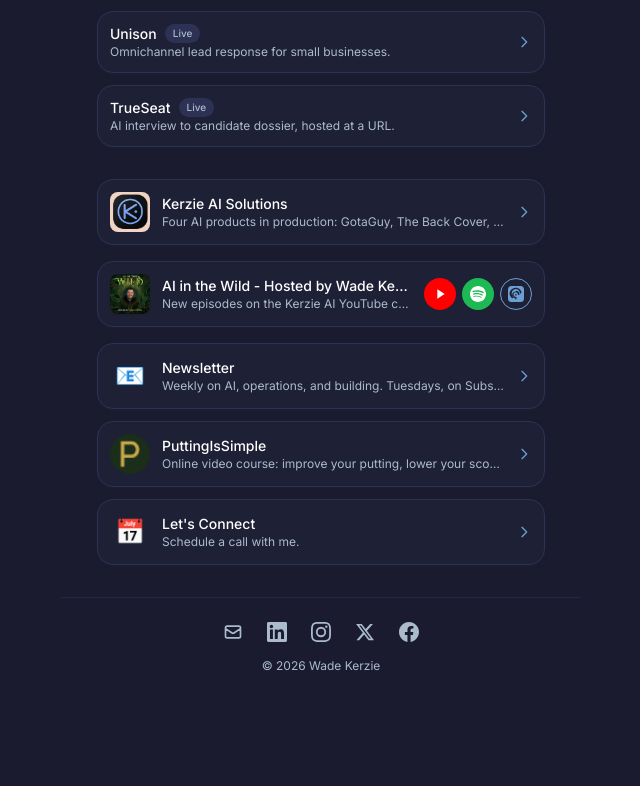
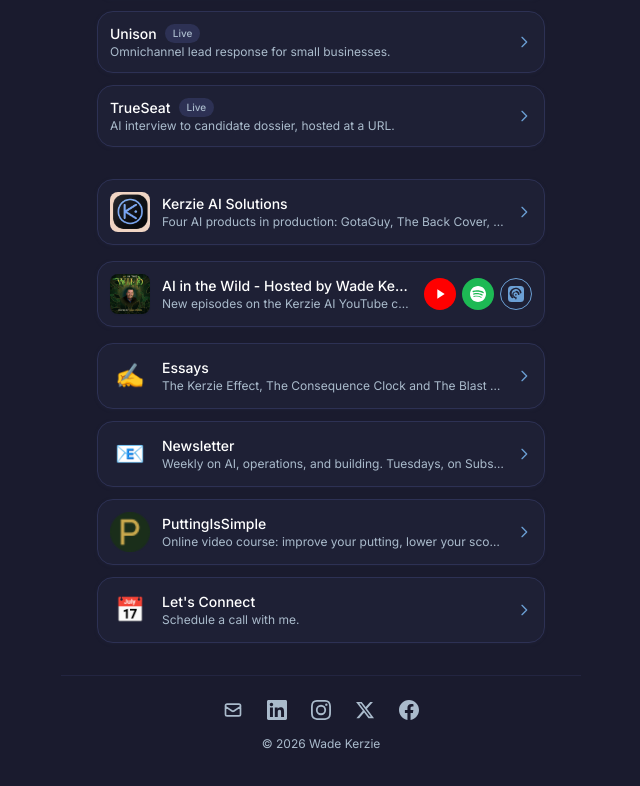
Before and after one commit to wadekerzie/wadekerzie-pro, a React (Vite) app: page / in a window 1280 px wide. Shown: the part 846-1632 px from the top of the page, without its empty margins (319-959 px from the left). Before the commit the page ends 1568 px from the top, so only its background shows below. Built offline with nearby package versions, Linux system fonts and the light colour scheme.

Commit message:
Essays card: the three kerzie.ai essays, linked to The Kerzie Effect (Wade 9/24)

```diff
--- a/src/components/LinkHub.jsx
+++ b/src/components/LinkHub.jsx
@@ -130,6 +130,14 @@ export default function LinkHub() {
 
                 {/* Bylines live as links in the Currently box (Wade 9/24: the cards were redundant). */}
 
+                {/* Essays (Wade 9/24): the three kerzie.ai essays, starting with the first */}
+                <LinkCard
+                    emoji="✍️"
+                    title="Essays"
+                    description="The Kerzie Effect, The Consequence Clock and The Blast Door, at kerzie.ai."
+                    href="https://kerzie.ai/kerzie-effect"
+                />
+
                 {links.slice(1).map((link) => (
                     <LinkCard key={link.title} {...link} />
                 ))}
```
